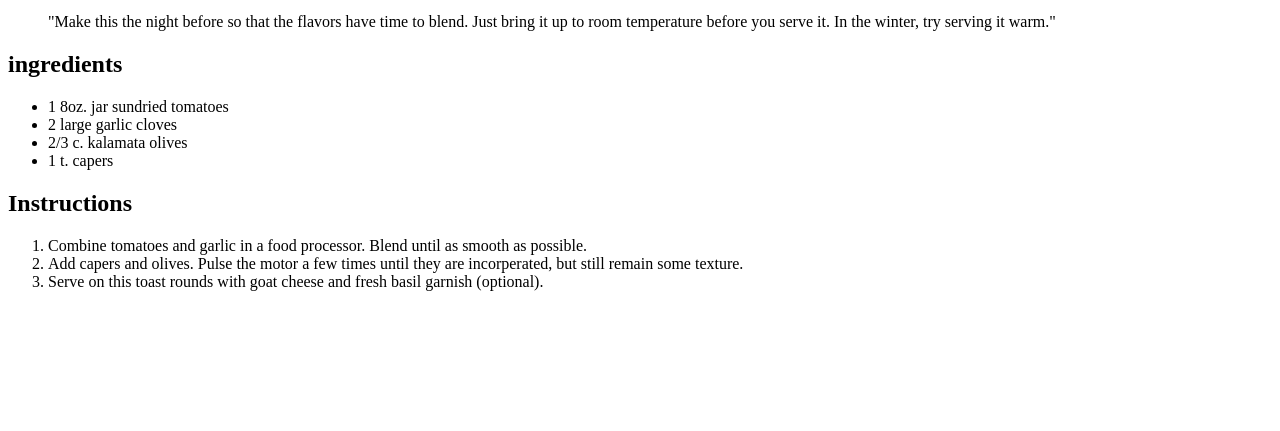
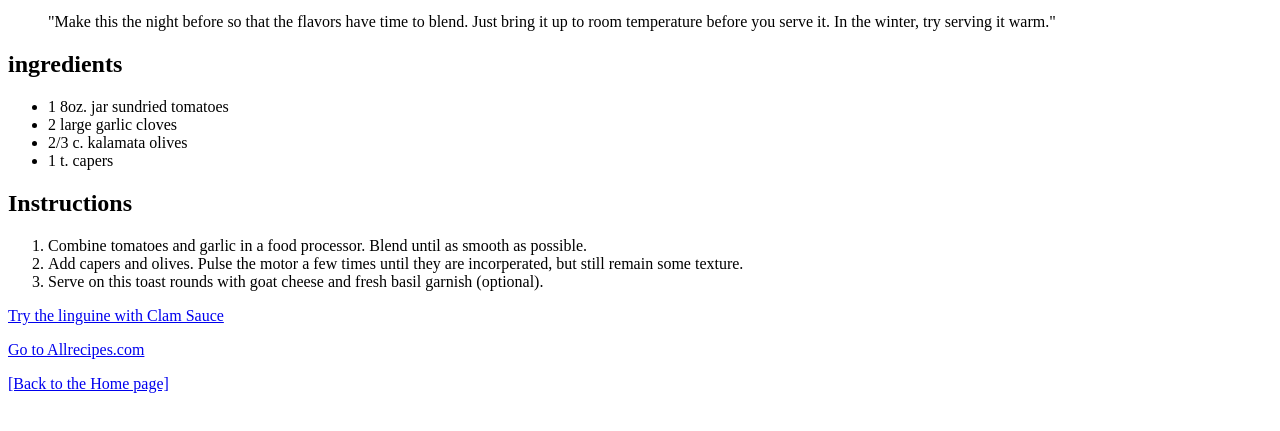
Before and after one commit to skyrfrance/fid, a plain HTML site: page bistro/tapenade.html in a window 1280 px wide. Shown: the part 87-518 px from the top of the page. Drawn offline with Linux system fonts and the light colour scheme.

Commit message:
Add files via upload

```diff
--- a/bistro/tapenade.html
+++ b/bistro/tapenade.html
@@ -29,5 +29,10 @@
 
     <li>Serve on this toast rounds with goat cheese and fresh basil garnish (optional).</li>
 </ol>
+
+<p><a href="pasta.linguine.html">Try the linguine with Clam Sauce</a></p>
+<p><a href="http://www.allrecipes.com">Go to Allrecipes.com</a></p>
+<p><a href="../jenskitch.html">[Back to the Home page]</a></p>
+
 </body>
 </html>
```
